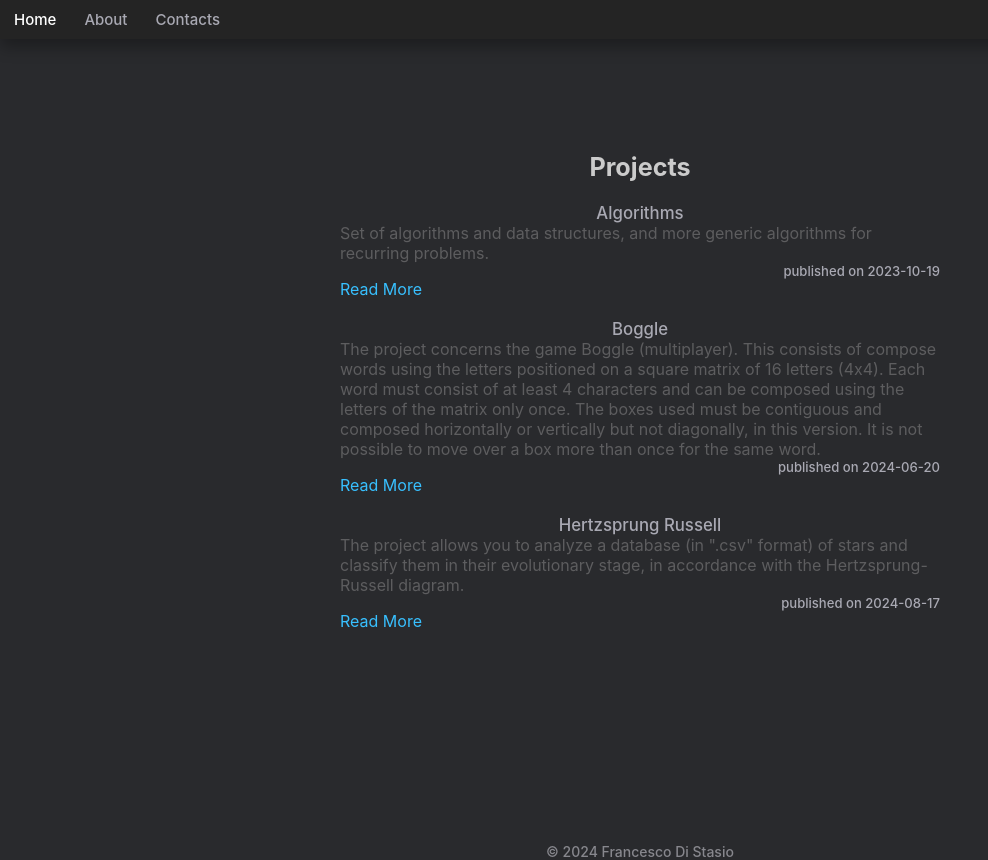
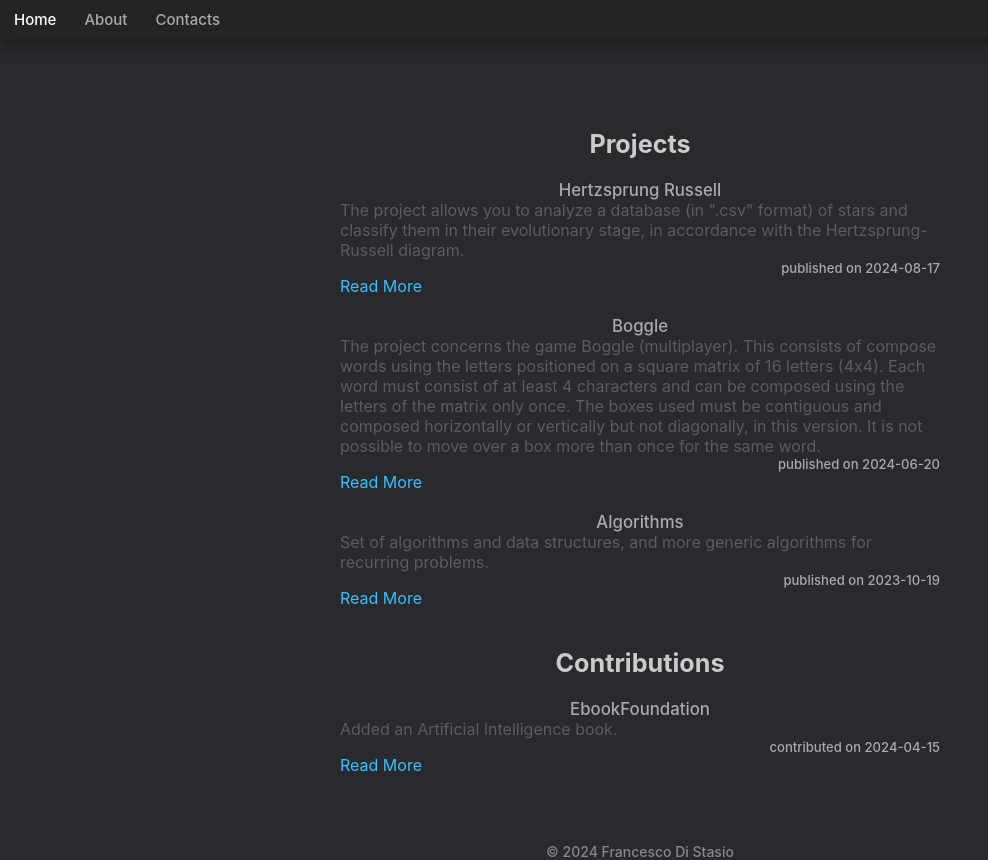
Before and after one commit to fdistasio/fdistasio.github.io, a plain HTML site: page projects.html in a window 1280 px wide. Shown: the whole page, without its empty margins (0-988 px from the left). Drawn offline with Linux system fonts and the light colour scheme.

Commit message:
add contributions

```diff
--- a/projects.html
+++ b/projects.html
@@ -23,14 +23,16 @@
             <h2> Projects </h2>
 
             <article class="project">
-                <a href="https://github.com/fdistasio/Algorithms">Algorithms</a>
+
+                <a href="https://github.com/fdistasio/Hertzsprung-Russell">Hertzsprung Russell</a>
                 <div class="about">
                     <div class="content">
-                        Set of algorithms and data structures, and more generic algorithms for recurring problems.
+                    The project allows you to analyze a database (in ".csv" format) of stars and classify them in their evolutionary stage, in accordance with the Hertzsprung-Russell diagram.
                 </div>
             </div>
-                <div class="post-publish">published on 2023-10-19</div>
-                <div class="about"><a href="https://github.com/fdistasio/Algorithms/blob/main/README.md">Read More</a></div>
+            <div class="post-publish">published on 2024-08-17</div>
+            <div class="about"><a href="https://github.com/fdistasio/Hertzsprung-Russell/blob/main/README.md">Read More</a></div>
+
         </article><br>
 
             <article class="project">
@@ -45,17 +47,29 @@
                 <div class="about"><a href="https://github.com/fdistasio/Boggle-Game/blob/master/docs/Relazione.pdf">Read More</a></div>
             </article><br>
 
+
         <article class="project">
-
-                <a href="https://github.com/fdistasio/Hertzsprung-Russell">Hertzsprung Russell</a>
+            <a href="https://github.com/fdistasio/Algorithms">Algorithms</a>
             <div class="about">
                 <div class="content">
-                    The project allows you to analyze a database (in ".csv" format) of stars and classify them in their evolutionary stage, in accordance with the Hertzsprung-Russell diagram.
+                    Set of algorithms and data structures, and more generic algorithms for recurring problems.
                 </div>
             </div>
-                <div class="post-publish">published on 2024-08-17</div>
-                <div class="about"><a href="https://github.com/fdistasio/Hertzsprung-Russell/blob/main/README.md">Read More</a></div>
+            <div class="post-publish">published on 2023-10-19</div>
+            <div class="about"><a href="https://github.com/fdistasio/Algorithms/blob/main/README.md">Read More</a></div>
+        </article><br>
 
+        <h2> Contributions </h2>
+
+        <article class="project">
+            <a href="https://github.com/EbookFoundation/free-programming-books">EbookFoundation</a>
+            <div class="about">
+                <div class="content">
+                    Added an Artificial Intelligence book.
+                </div>
+            </div>
+            <div class="post-publish">contributed on 2024-04-15</div>
+            <div class="about"><a href="https://github.com/EbookFoundation/free-programming-books/pull/11122">Read More</a></div>
         </article><br>
 
     </div>
```
Also changed, not shown: about.html (+1 -1 lines). Lines whose indentation alone changed are shown as unchanged.
